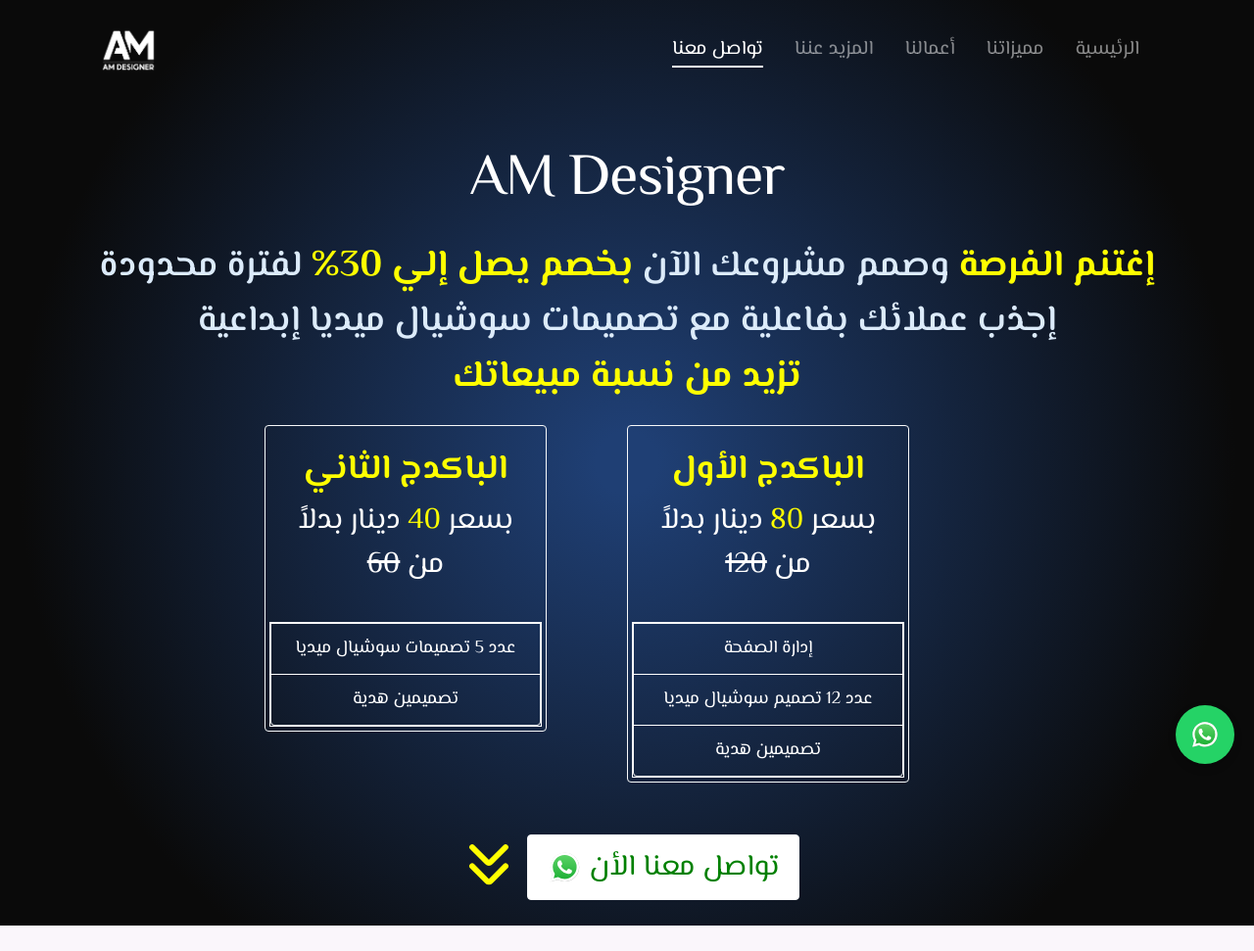
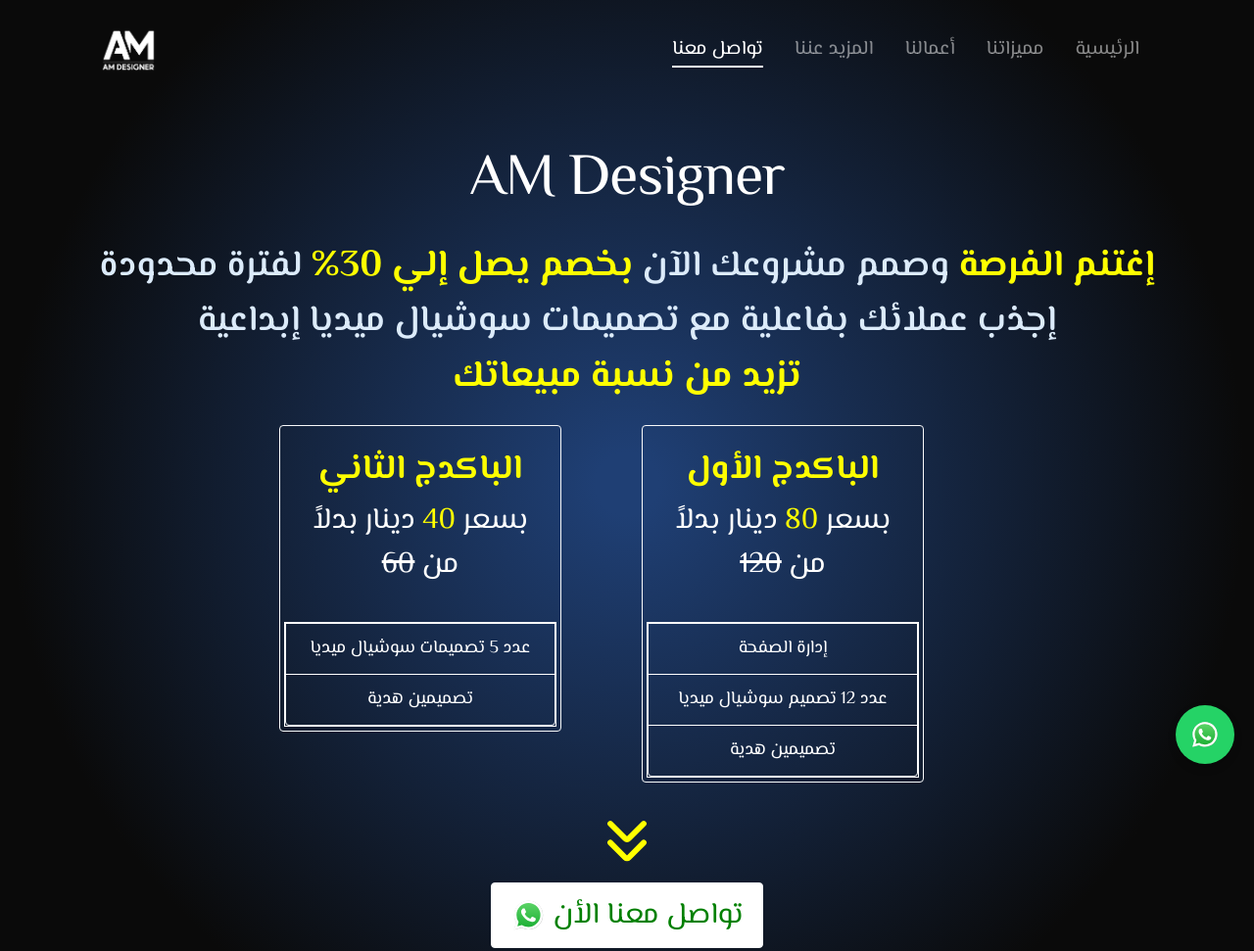
Before and after one commit to MicroZoZ/MicroZoZ.github.io, a plain HTML site: page index.html in a window 1280 px wide. Shown: the top 971 px of the page at 98% size. Drawn offline with Linux system fonts and the light colour scheme.

Commit message:
ssssssس

```diff
--- a/index.html
+++ b/index.html
@@ -77,8 +77,9 @@
             </span>
 
         </div>
-        <div class="container" style="margin-top: 20px;">
+        <div class="container" style="display: flex; flex-direction: column; align-items: center; margin-top: 20px;">
             <div class="row justify-content-center w-100">
+
                 <!-- Card 2 -->
                 <div class="col-md-4 mb-4">
                     <div class="card bg-transparent border-light" style="width: 18rem;">
@@ -111,14 +112,12 @@
                     </div>
                 </div>
             </div>
-            <div class="text-center mt-4">
-                <img src="images/double arrow.svg" height="70" width="70" alt="up arrow" style="margin-bottom: 8px;">
+            <img src="images/double arrow.svg" height="70" width="70" alt="up arrow" style="margin-bottom: 8px;">
 
-                <a href="https://wa.me/201091129624" class="btn btn-light" style="background-color: white; color: green; font-size: 30px; padding: 10px 20px; text-decoration: none; display: inline-flex; align-items: center;">
-                    <img src="images/WhatsApp.svg" height="35" width="35" alt="icon" style="margin-right: 8px;">
-                    تواصل معنا الأن
-                </a>
-            </div>
+            <a href="https://wa.me/201091129624" class="btn btn-light" style="background-color: white; color: green; font-size: 30px; padding: 10px 20px; text-decoration: none; display: inline-flex; align-items: center;">
+                <img src="images/WhatsApp.svg" height="35" width="35" alt="icon" style="margin-right: 8px;">
+                تواصل معنا الأن
+            </a>
         </div>
 
         <!-- <div class="img-holder mt-3"><img src="images/Brushes.png" alt="phone" class="img-fluid"></div> -->
```
